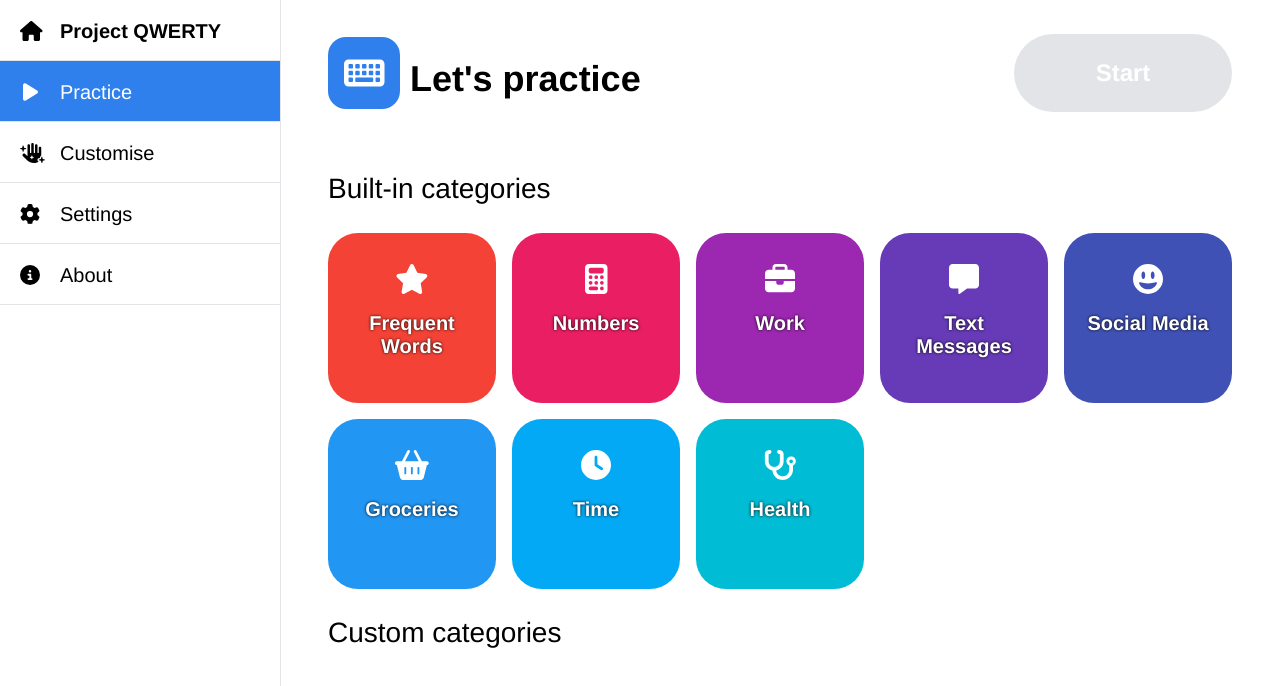
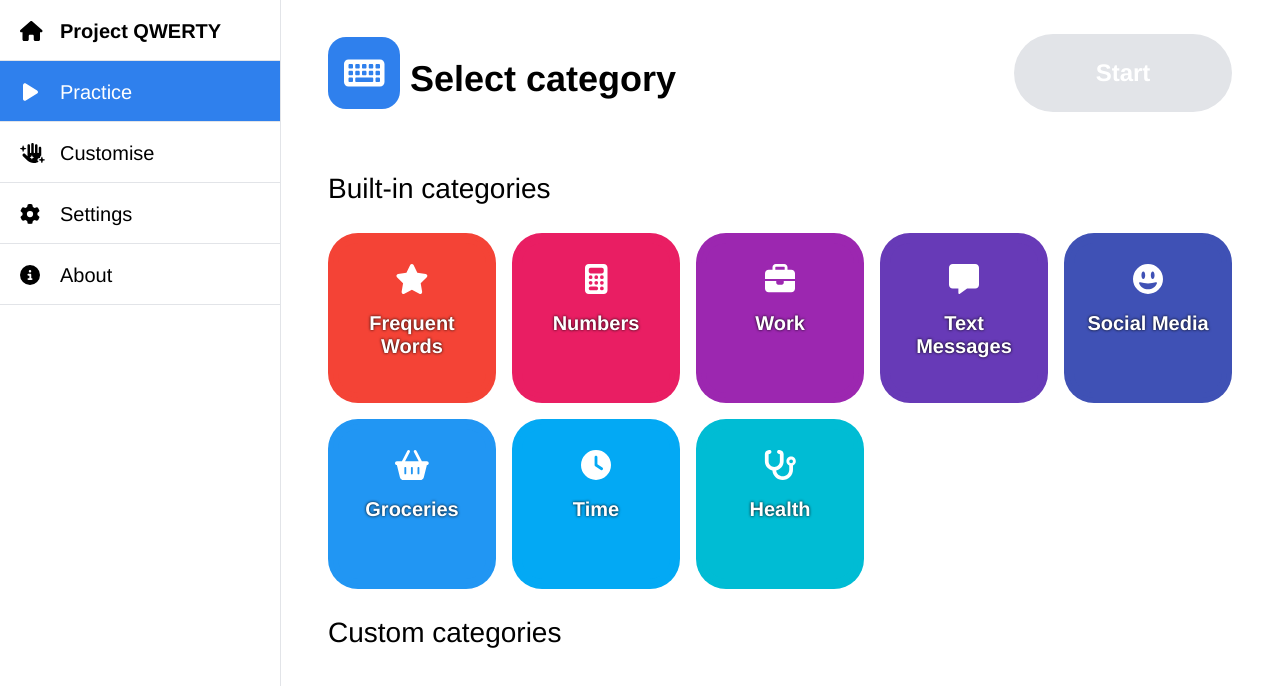
Before and after one commit to project-qwerty/project-qwerty, a Vue app: page /select-categories in a window 1280 px wide. Shown: the top 686 px of the page. Built offline with nearby package versions, Linux system fonts and the light colour scheme.

Commit message:
Yep, that's all of it

```diff
--- a/src/assets/css/global.css
+++ b/src/assets/css/global.css
@@ -101,6 +101,11 @@ button {
   justify-content: space-between;
 
   gap: var(--thin-gap);
+
+  position: sticky;
+  top: 0;
+  background: white;
+  z-index: 99;
 }
 
 .title-controls-header > .controls {
--- a/src/views/SelectCategoriesPage.vue
+++ b/src/views/SelectCategoriesPage.vue
@@ -4,7 +4,7 @@
       <IconHeader
           icon="keyboard"
           icon-colour="var(--primary-colour)"
-          text="Let's practice"
+          text="Select category"
           :major="true" />
 
       <div class="controls">
```
